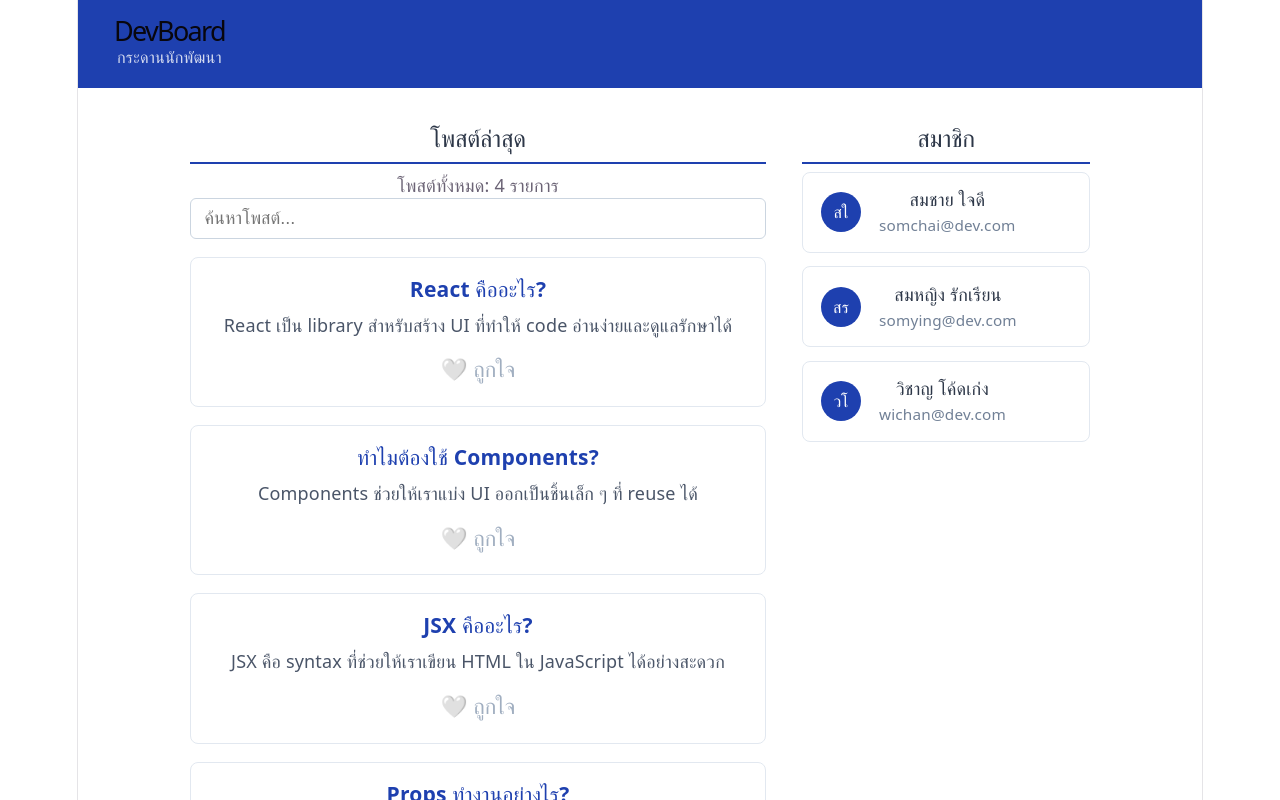
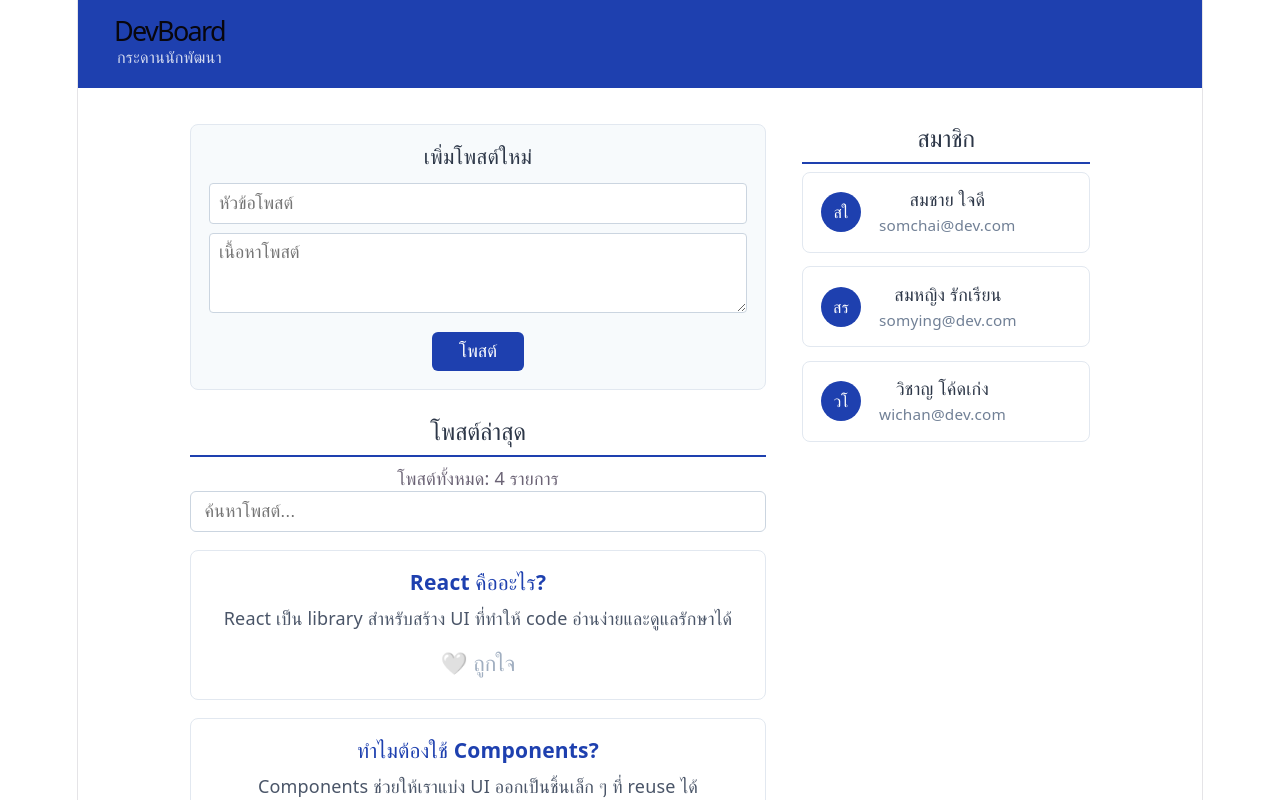
Before and after one commit to 67160039/devboard-67160039, a React (Vite) app: page / in a window 1280 px wide. Shown: the top 800 px of the page. Built offline with nearby package versions, Linux system fonts and the light colour scheme.

Commit message:
Activity5:Task2

```diff
--- a/src/App.jsx
+++ b/src/App.jsx
@@ -1,9 +1,10 @@
+import { useState } from "react";
 import Navbar from "./components/Navbar";
 import PostList from "./components/PostList";
 import UserCard from "./components/UserCard";
-import { useState } from "react";
+import AddPostForm from "./components/AddPostForm";
 
-const POSTS = [
+const INITIAL_POSTS = [
   {
     id: 1,
     title: "React คืออะไร?",
@@ -32,20 +33,34 @@
   { id: 3, name: "วิชาญ โค้ดเก่ง", email: "wichan@dev.com" },
 ];
 
+function App() {
+  const [posts, setPosts] = useState(INITIAL_POSTS);
+  const [favorites, setFavorites] = useState([]); // เก็บ id ที่ถูกใจ
 
-function App() {
-const [favorites, setFavorites] = useState([]);
+  // Toggle ถูกใจ/ยกเลิก
+  function handleToggleFavorite(postId) {
+    setFavorites(
+      (prev) =>
+        prev.includes(postId)
+          ? prev.filter((id) => id !== postId) // ลบออก
+          : [...prev, postId], // เพิ่มเข้า
+    );
+  }
 
-const handleToggleFavorite = (id) => {
-  if (favorites.includes(id)) {
-    setFavorites(favorites.filter((f) => f !== id));
-  } else {
-    setFavorites([...favorites, id]);
+  // เพิ่มโพสต์ใหม่
+  function handleAddPost({ title, body }) {
+    const newPost = {
+      id: Date.now(), // ใช้ timestamp เป็น id ชั่วคราว
+      title,
+      body,
+    };
+    setPosts((prev) => [newPost, ...prev]); // เพิ่มไว้ด้านบน
   }
-};
+
   return (
     <div>
       <Navbar favoriteCount={favorites.length} />
+
       <div
         style={{
           maxWidth: "900px",
@@ -56,16 +71,17 @@
           gap: "2rem",
         }}
       >
-        {/* คอลัมน์ซ้าย: โพสต์ */}
+        {/* คอลัมน์ซ้าย */}
         <div>
+          <AddPostForm onAddPost={handleAddPost} />
           <PostList
-            posts={POSTS}
+            posts={posts}
             favorites={favorites}
             onToggleFavorite={handleToggleFavorite}
           />
         </div>
 
-        {/* คอลัมน์ขวา: สมาชิก */}
+        {/* คอลัมน์ขวา */}
         <div>
           <h2
             style={{
--- /dev/null
+++ b/src/components/AddPostForm.jsx
@@ -0,0 +1,82 @@
+import { useState } from "react";
+
+function AddPostForm({ onAddPost }) {
+  const [title, setTitle] = useState("");
+  const [body, setBody] = useState("");
+
+  function handleSubmit(e) {
+    e.preventDefault();
+    if (!title.trim() || !body.trim()) return; // ป้องกันส่งว่าง
+
+    onAddPost({ title, body });
+    setTitle(""); // เคลียร์ form
+    setBody("");
+  }
+
+  return (
+    <form
+      onSubmit={handleSubmit}
+      style={{
+        border: "1px solid #e2e8f0",
+        borderRadius: "8px",
+        padding: "1rem",
+        marginBottom: "1.5rem",
+        background: "#f7fafc",
+      }}
+    >
+      <h3 style={{ margin: "0 0 0.75rem", color: "#2d3748" }}>
+        เพิ่มโพสต์ใหม่
+      </h3>
+
+      <input
+        type="text"
+        placeholder="หัวข้อโพสต์"
+        value={title}
+        onChange={(e) => setTitle(e.target.value)}
+        style={{
+          width: "100%",
+          padding: "0.5rem",
+          marginBottom: "0.5rem",
+          border: "1px solid #cbd5e0",
+          borderRadius: "4px",
+          fontSize: "1rem",
+          boxSizing: "border-box",
+        }}
+      />
+
+      <textarea
+        placeholder="เนื้อหาโพสต์"
+        value={body}
+        onChange={(e) => setBody(e.target.value)}
+        rows={3}
+        style={{
+          width: "100%",
+          padding: "0.5rem",
+          marginBottom: "0.75rem",
+          border: "1px solid #cbd5e0",
+          borderRadius: "4px",
+          fontSize: "1rem",
+          resize: "vertical",
+          boxSizing: "border-box",
+        }}
+      />
+
+      <button
+        type="submit"
+        style={{
+          background: "#1e40af",
+          color: "white",
+          border: "none",
+          padding: "0.5rem 1.5rem",
+          borderRadius: "6px",
+          cursor: "pointer",
+          fontSize: "1rem",
+        }}
+      >
+        โพสต์
+      </button>
+    </form>
+  );
+}
+
+export default AddPostForm;
```
